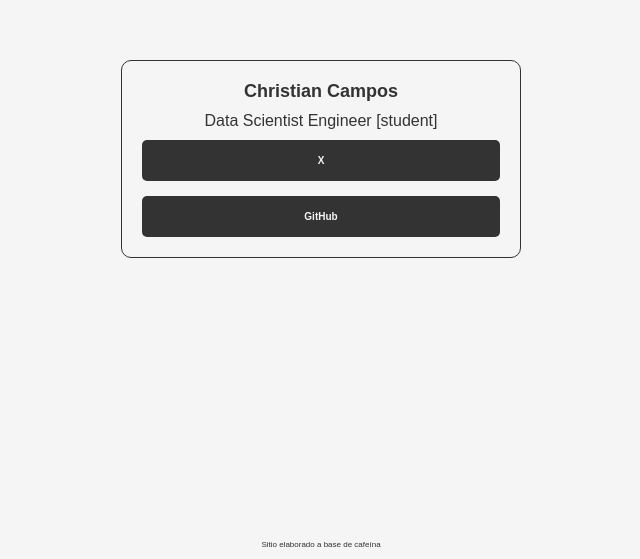
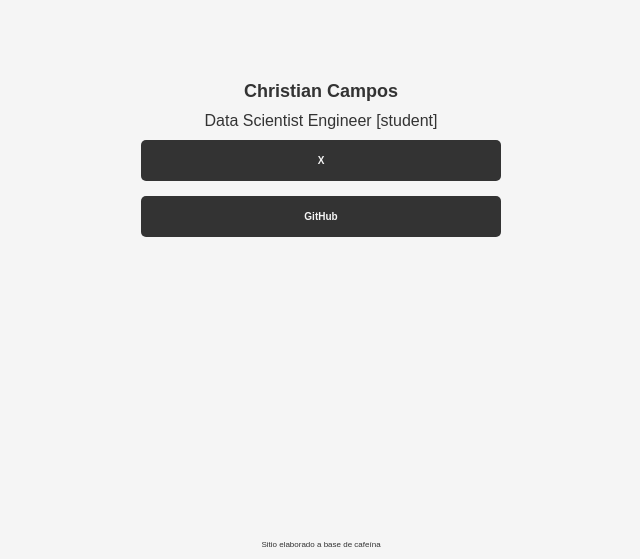
Before and after one commit to soychriscampos/site, a plain HTML site: page index.html in a window 1280 px wide. Shown: the part 241-800 px from the top of the page, without its empty margins (319-959 px from the left). Drawn offline with Linux system fonts and the light colour scheme.

Commit message:
borders off

```diff
--- a/styles.css
+++ b/styles.css
@@ -21,9 +21,6 @@ body {
     width: 100%;
     max-width: 400px;
     padding: 20px;
-    background-color: #f5f5f5;
-    border: 1px solid #333;
-    border-radius: 10px;
 }
 
 .profile-pic img {
```
